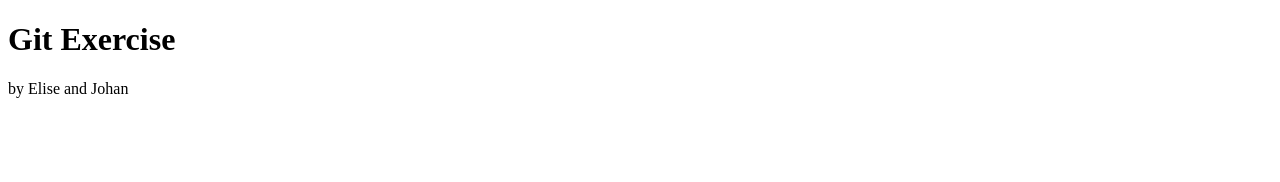
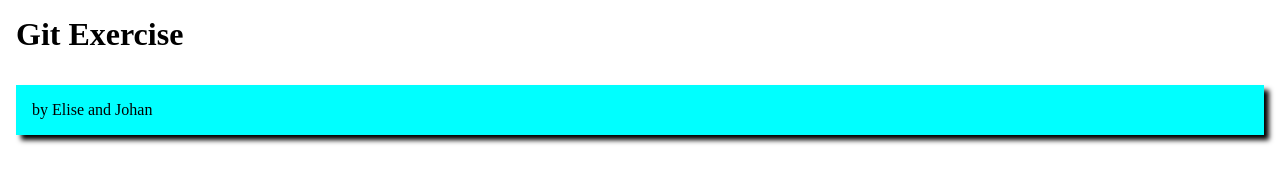
Before and after one commit to psyfax92/psyfax92.github.io, a plain HTML site: page index.html in a window 1280 px wide. Drawn offline with Linux system fonts and the light colour scheme.

Commit message:
box added

```diff
--- /dev/null
+++ b/css/style.css
@@ -0,0 +1,16 @@
+*{
+    margin: 0;
+    padding: 0;
+    box-sizing: border-box;
+}
+
+h1{
+    padding: 1rem;
+}
+
+#paper{
+    background-color: aqua;
+    box-shadow: 5px 5px 5px black;
+    margin: 1rem;
+    padding: 1rem;
+}
--- a/index.html
+++ b/index.html
@@ -4,10 +4,14 @@
     <meta charset="UTF-8">
     <meta http-equiv="X-UA-Compatible" content="IE=edge">
     <meta name="viewport" content="width=device-width, initial-scale=1.0">
+    <link rel="stylesheet" href="css/style.css" type="text/css">
     <title>GitExercise</title>
 </head>
 <body>
     <h1>Git Exercise</h1>
-    <p>by Elise and Johan</p>
+    <div id="paper">
+        <p>by Elise and Johan</p>
+    </div>
+
 </body>
 </html>
--- a/style.css
+++ /dev/null
@@ -1,5 +0,0 @@
-*{
-    margin: 0;
-    padding: 0;
-    box-sizing: border-box;
-}
```
